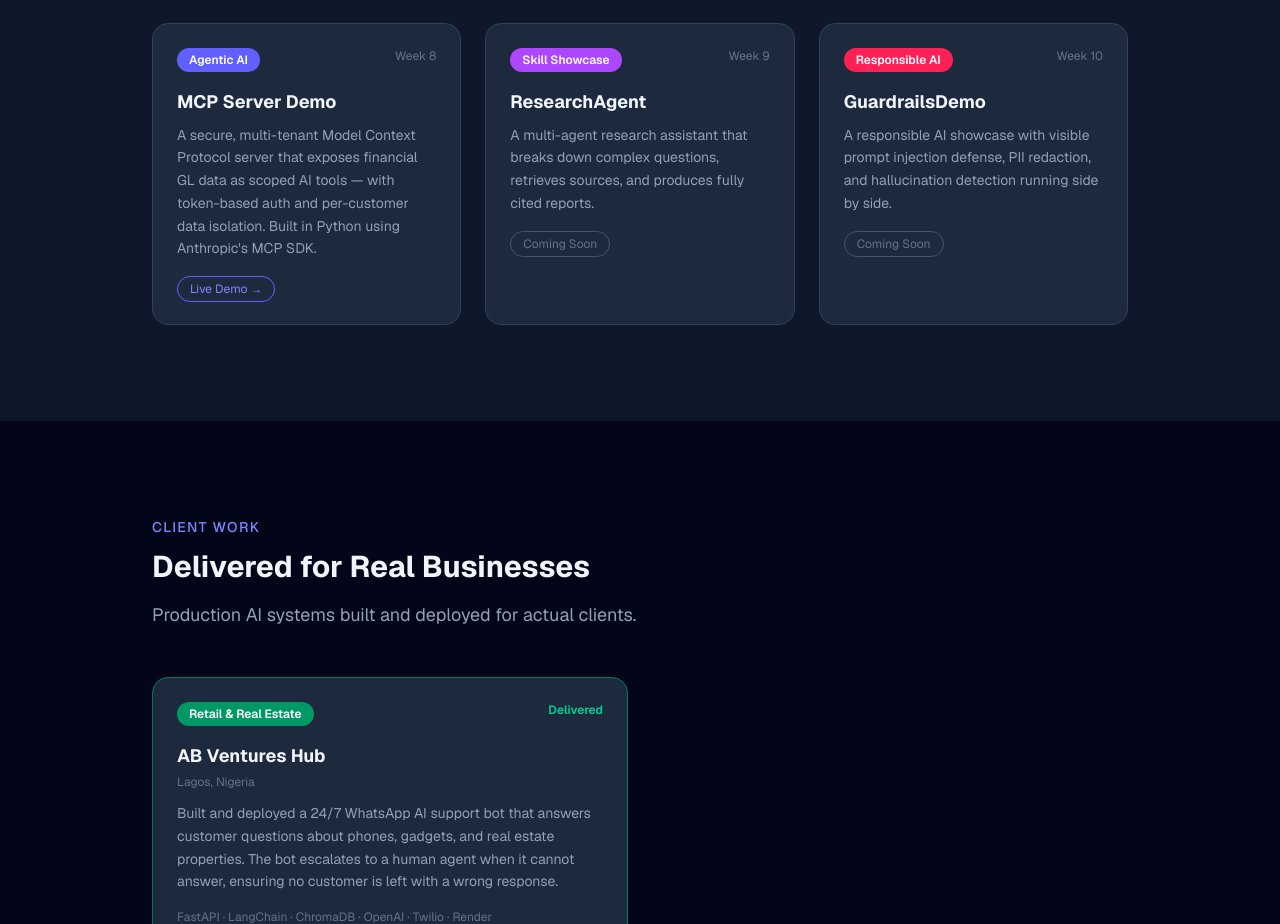
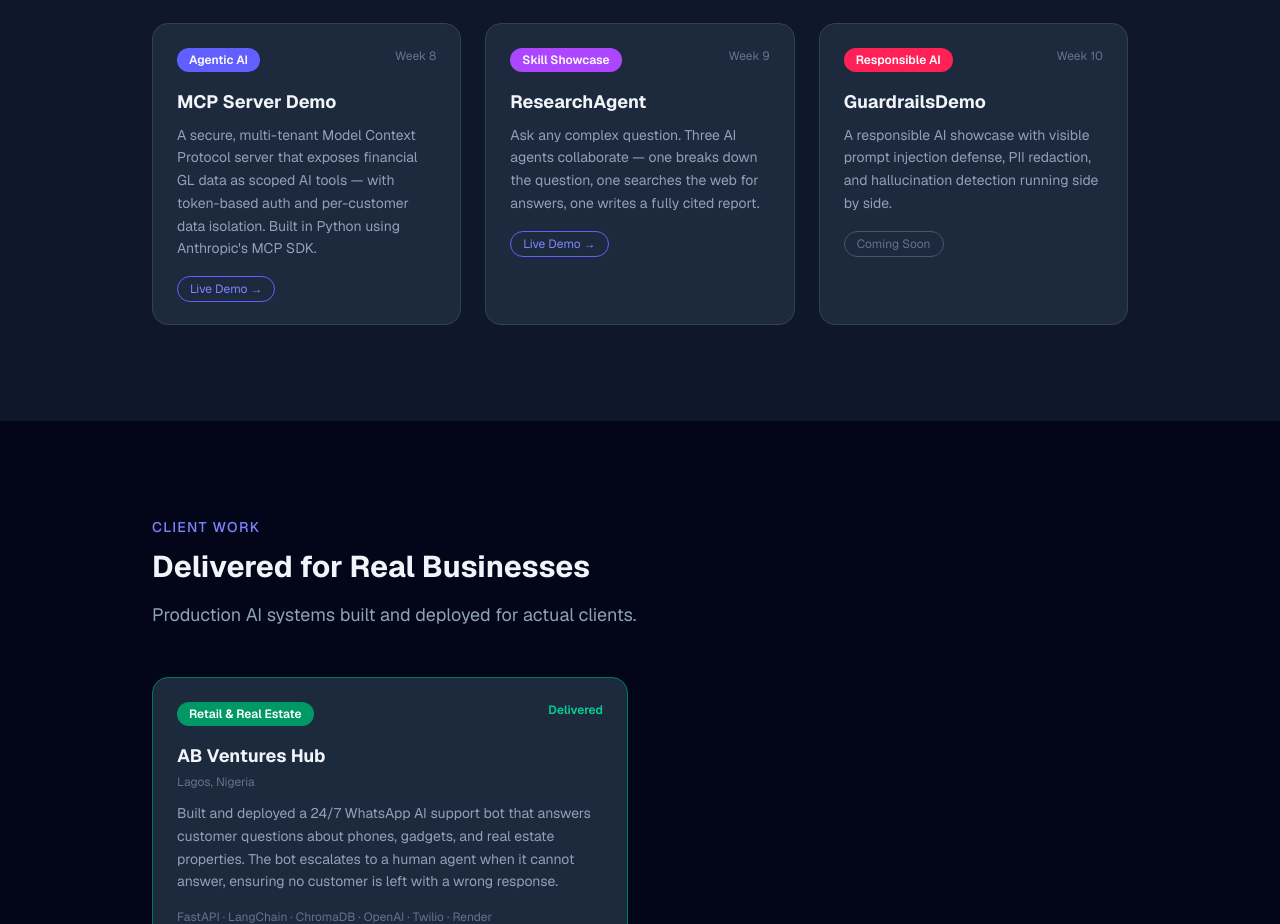
Before and after one commit to DataBuster204/portfolio, a Next.js app: page / in a window 1280 px wide. Shown: the part 2001-2925 px from the top of the page. Built offline with nearby package versions, Linux system fonts and the light colour scheme.

Commit message:
Add ResearchAgent live demo link

```diff
--- a/app/page.tsx
+++ b/app/page.tsx
@@ -53,11 +53,11 @@ const projects = [
   },
   {
     title: "ResearchAgent",
-    description: "A multi-agent research assistant that breaks down complex questions, retrieves sources, and produces fully cited reports.",
+    description: "Ask any complex question. Three AI agents collaborate — one breaks down the question, one searches the web for answers, one writes a fully cited report.",
     vertical: "Skill Showcase",
     week: "Week 9",
     accent: "bg-purple-500",
-    link: null,
+    link: "https://researchagent-ceqftswrcbnhjhthoneqya.streamlit.app",
   },
   {
     title: "GuardrailsDemo",
```
